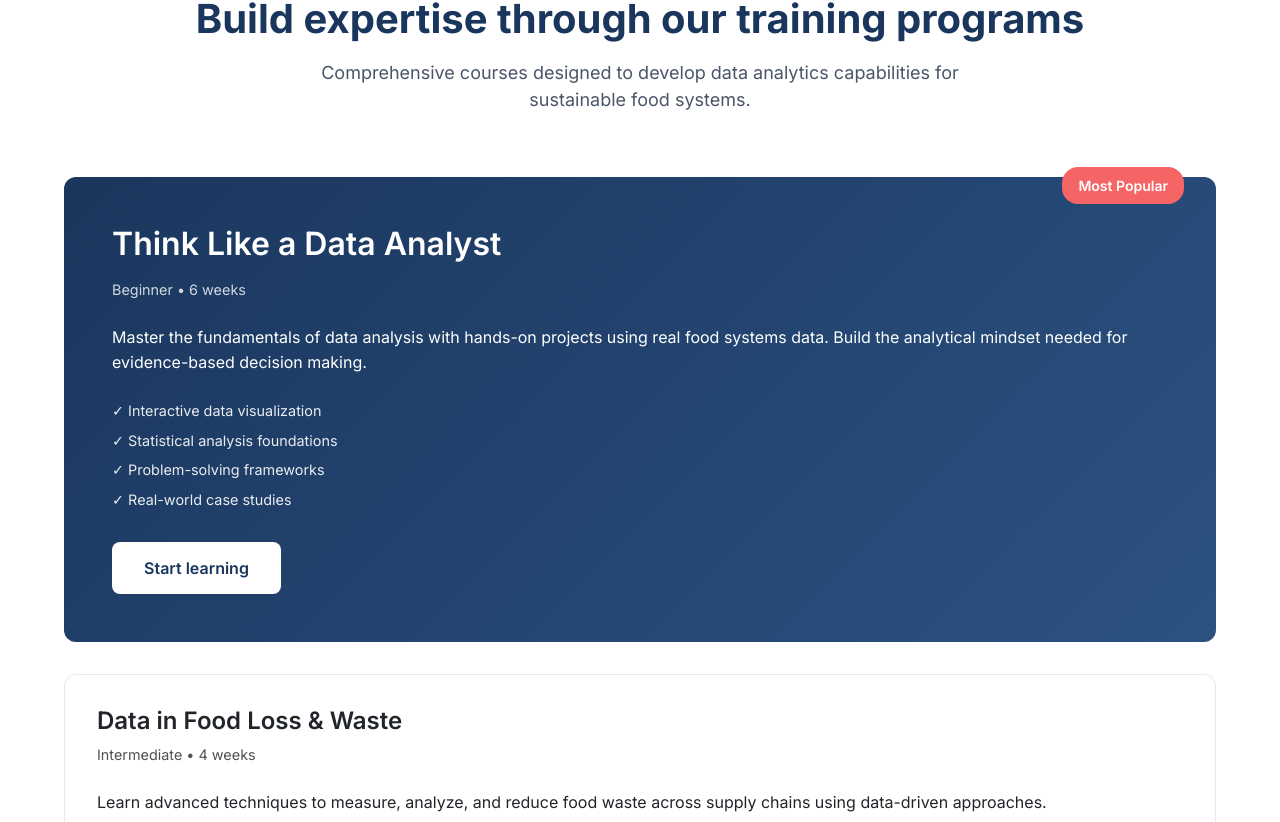
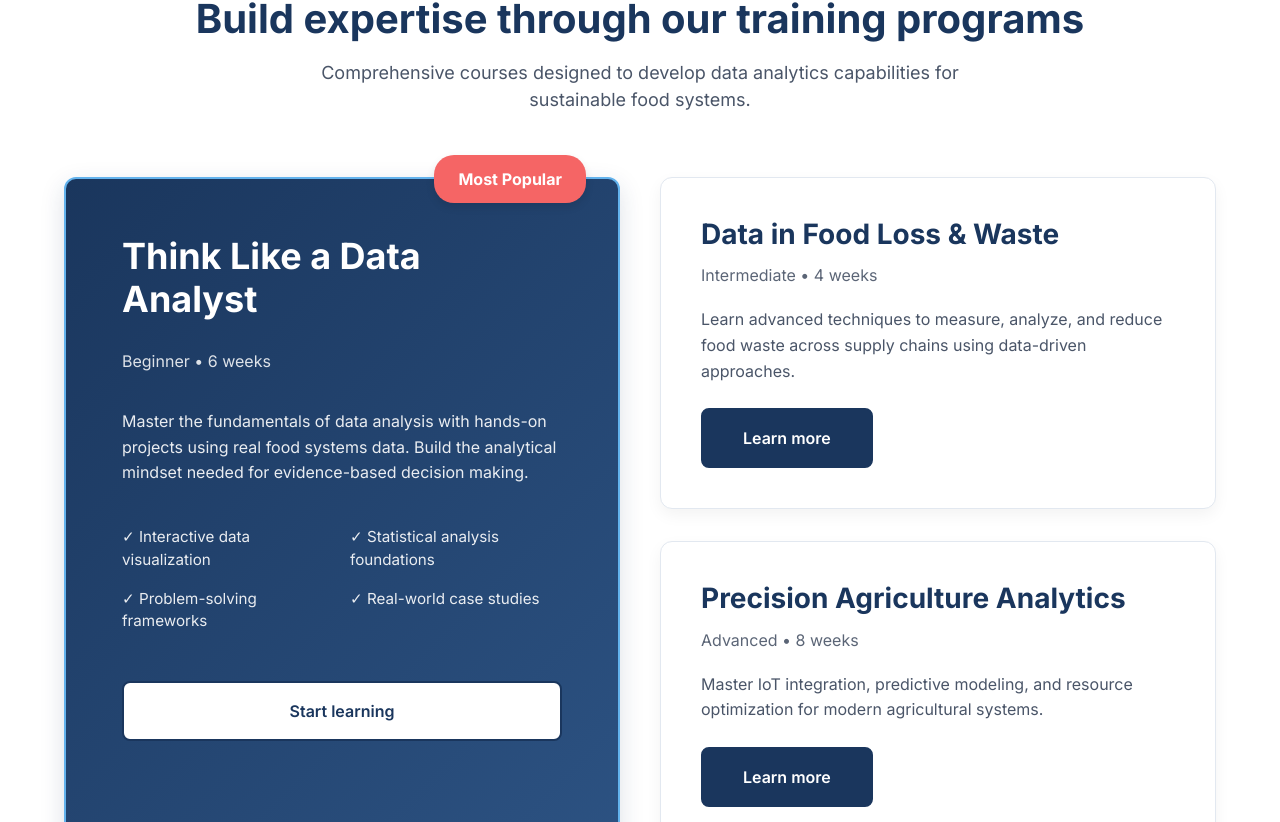
Before and after one commit to rmiyoyo/wrangla360, a Next.js app: page /what-we-do in a window 1280 px wide. Shown: the part 3898-4720 px from the top of the page. Built offline with nearby package versions, Linux system fonts and the light colour scheme.

Commit message:
Learn section

```diff
--- a/src/app/what-we-do/page.tsx
+++ b/src/app/what-we-do/page.tsx
@@ -200,6 +200,7 @@ export default function WhatWeDo() {
           <div className="programs-grid">
             <div className="program-card featured-program">
               <div className="program-badge">Most Popular</div>
+              <div className="program-content">
                 <h3>Think Like a Data Analyst</h3>
                 <div className="program-level">Beginner • 6 weeks</div>
                 <p>
@@ -217,7 +218,8 @@ export default function WhatWeDo() {
                   Start learning
                 </Link>
               </div>
-
+            </div>
+            <div className="secondary-programs">
               <div className="program-card">
                 <h3>Data in Food Loss & Waste</h3>
                 <div className="program-level">Intermediate • 4 weeks</div>
@@ -229,7 +231,6 @@ export default function WhatWeDo() {
                   Learn more
                 </Link>
               </div>
-
               <div className="program-card">
                 <h3>Precision Agriculture Analytics</h3>
                 <div className="program-level">Advanced • 8 weeks</div>
@@ -240,6 +241,7 @@ export default function WhatWeDo() {
                 <Link href="/courses/precision-agriculture" className="program-btn secondary">
                   Learn more
                 </Link>
+              </div>
             </div>
           </div>
         </div>
--- a/src/app/what-we-do/what-we-do.css
+++ b/src/app/what-we-do/what-we-do.css
@@ -313,90 +313,160 @@
 
 .programs-grid {
   display: grid;
-  grid-template-columns: 1fr;
-  gap: 2rem;
+  grid-template-columns: repeat(auto-fit, minmax(300px, 1fr));
+  gap: 2.5rem;
 }
 
 .program-card {
   background: white;
   border: 1px solid #e2e8f0;
   border-radius: 12px;
-  padding: 2rem;
+  padding: 2.5rem;
+  box-shadow: 0 6px 16px rgba(0, 0, 0, 0.05);
   position: relative;
 }
 
 .featured-program {
   background: linear-gradient(135deg, #1a365d 0%, #2c5282 100%);
   color: white;
-  border: none;
-  grid-column: 1 / -1;
-  padding: 3rem;
+  border: 2px solid #63b3ed;
+  padding: 3.5rem;
+  box-shadow: 0 8px 24px rgba(26, 54, 93, 0.15);
+}
+
+.program-content {
+  display: flex;
+  flex-direction: column;
+  gap: 1rem;
 }
 
 .program-badge {
   position: absolute;
-  top: -10px;
+  top: -1.5rem;
   right: 2rem;
   background: #f56565;
   color: white;
-  padding: 0.5rem 1rem;
-  border-radius: 16px;
-  font-size: 0.875rem;
-  font-weight: 600;
+  padding: 0.75rem 1.5rem;
+  border-radius: 20px;
+  font-size: 1rem;
+  font-weight: 700;
+  box-shadow: 0 4px 8px rgba(0, 0, 0, 0.1);
 }
 
 .program-card h3 {
-  font-size: 1.5rem;
-  font-weight: 600;
-  margin-bottom: 0.5rem;
-  color: inherit;
+  font-size: 1.75rem;
+  font-weight: 700;
+  color: #1a365d;
+  margin-bottom: 0.75rem;
 }
 
 .featured-program h3 {
-  font-size: 2rem;
-  margin-bottom: 1rem;
+  font-size: 2.25rem;
+  color: white;
 }
 
 .program-level {
-  font-size: 0.9rem;
-  opacity: 0.8;
-  margin-bottom: 1.5rem;
+  font-size: 1rem;
+  color: #4a5568;
+  opacity: 0.9;
+  margin-bottom: 1.25rem;
+}
+
+.featured-program .program-level {
+  color: white;
+  opacity: 0.85;
 }
 
 .program-card p {
   line-height: 1.6;
+  color: #4a5568;
   margin-bottom: 1.5rem;
-  color: inherit;
+}
+
+.featured-program p {
+  color: white;
+  opacity: 0.9;
 }
 
 .program-features {
-  display: flex;
-  flex-direction: column;
-  gap: 0.5rem;
+  display: grid;
+  grid-template-columns: 1fr 1fr;
+  gap: 1rem;
   margin-bottom: 2rem;
 }
 
 .program-features span {
-  font-size: 0.9rem;
+  font-size: 0.95rem;
+  color: #4a5568;
+}
+
+.featured-program .program-features span {
+  color: white;
   opacity: 0.9;
 }
 
 .program-btn {
   display: inline-block;
-  padding: 0.875rem 2rem;
+  padding: 1rem 2.5rem;
   border-radius: 8px;
   text-decoration: none;
   font-weight: 600;
+  text-align: center;
 }
 
 .program-btn.primary {
   background: white;
   color: #1a365d;
+  border: 2px solid #1a365d;
 }
 
 .program-btn.secondary {
   background: #1a365d;
   color: white;
+  border: 2px solid #1a365d;
+}
+
+.secondary-programs {
+  display: grid;
+  grid-template-columns: repeat(auto-fit, minmax(300px, 1fr));
+  gap: 2rem;
+}
+
+@media (max-width: 768px) {
+  .programs-grid {
+    grid-template-columns: 1fr;
+  }
+
+  .secondary-programs {
+    grid-template-columns: 1fr;
+  }
+
+  .program-card {
+    padding: 2rem;
+  }
+
+  .featured-program {
+    padding: 2.5rem;
+  }
+
+  .program-badge {
+    top: -1rem;
+    right: 1.5rem;
+    padding: 0.5rem 1rem;
+    font-size: 0.875rem;
+  }
+
+  .program-card h3 {
+    font-size: 1.5rem;
+  }
+
+  .featured-program h3 {
+    font-size: 1.75rem;
+  }
+
+  .program-features {
+    grid-template-columns: 1fr;
+  }
 }
 
 .impact-stats {
@@ -540,14 +610,6 @@
     font-size: 2rem;
   }
 
-  .programs-grid {
-    grid-template-columns: 1fr;
-  }
-
-  .featured-program {
-    padding: 2rem;
-  }
-
   .impact-stats {
     padding: 4rem 5%;
   }
```
Lines whose indentation alone changed are shown as unchanged.
